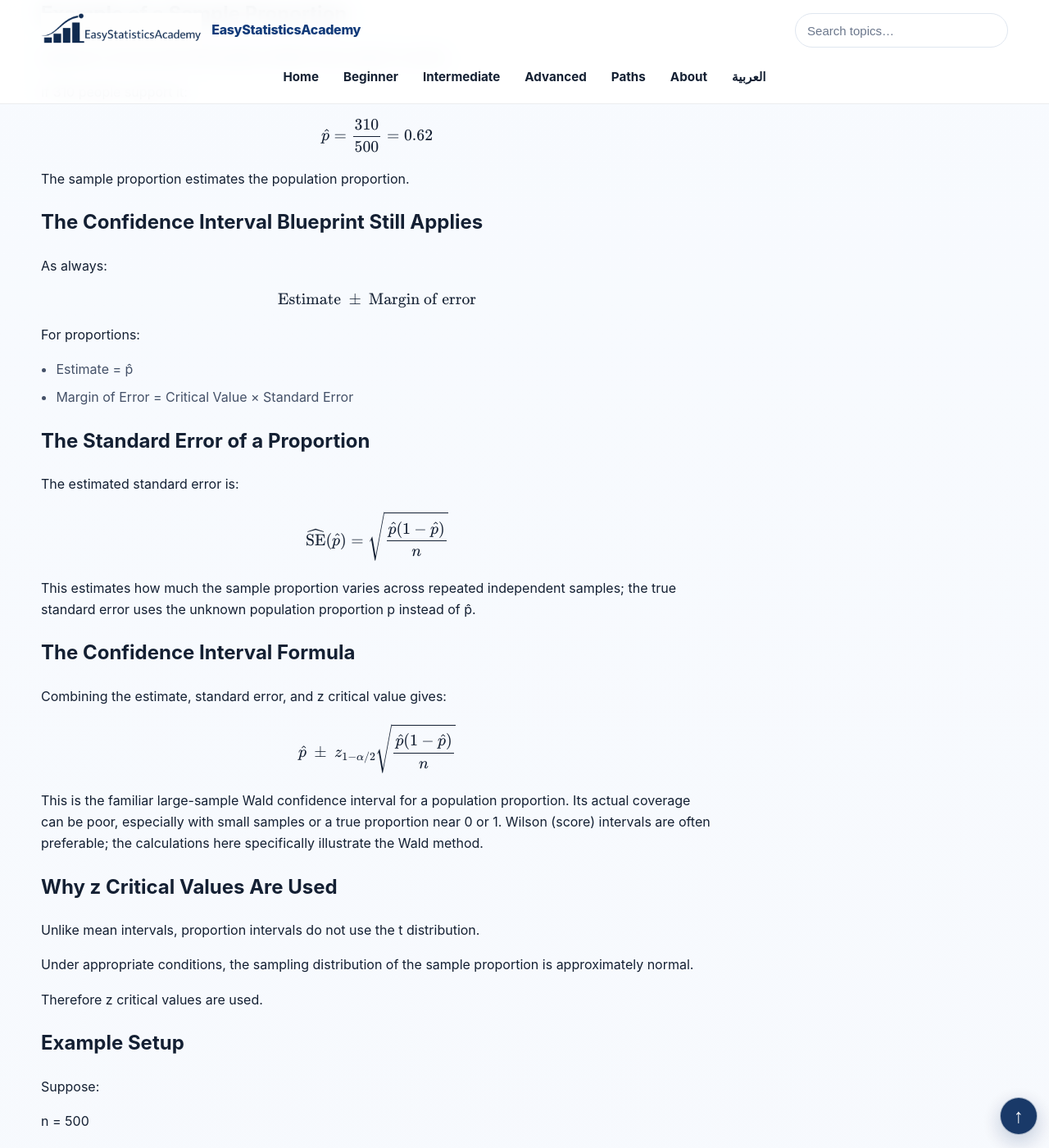
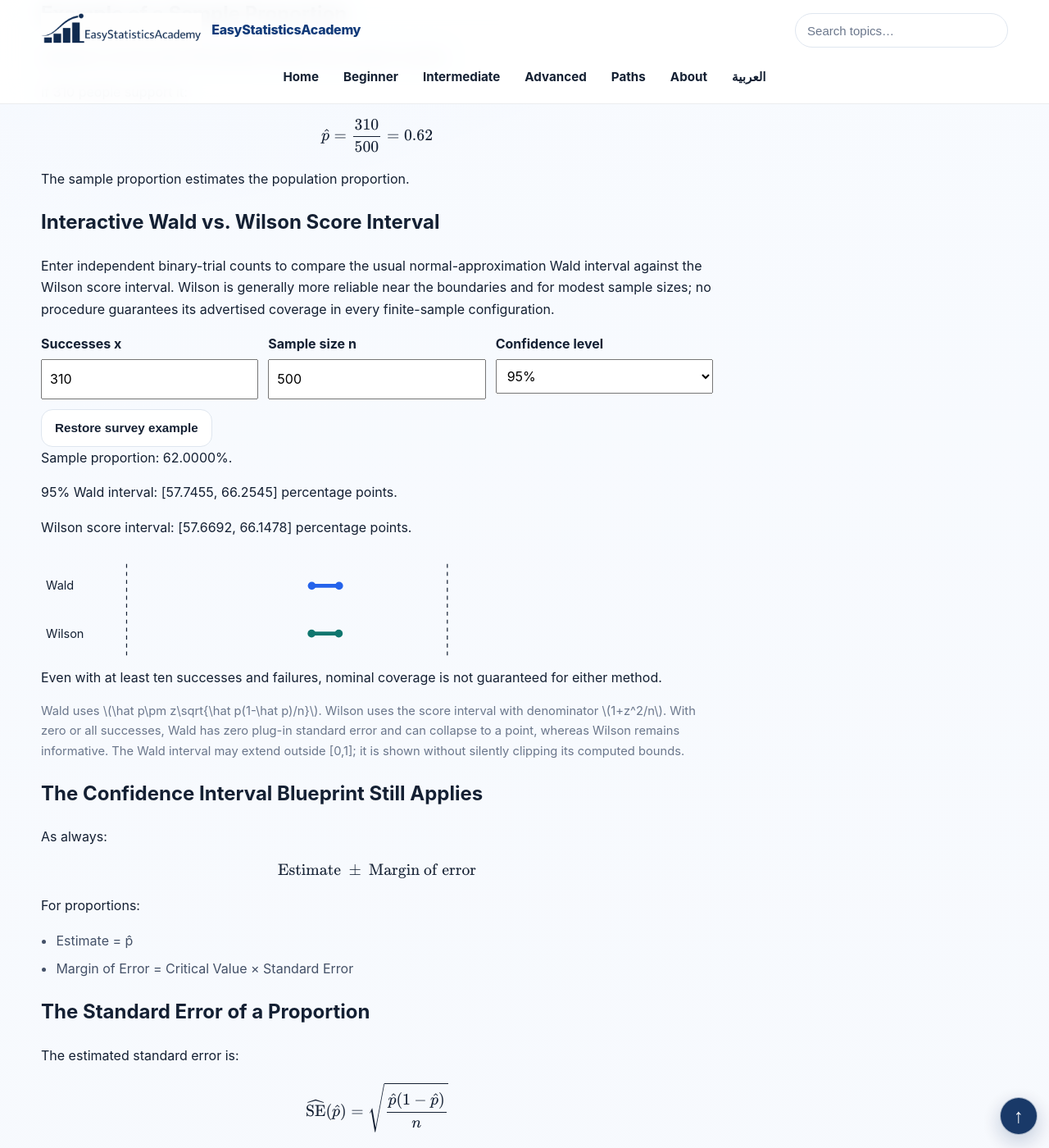
Before and after one commit to ammar-homaida-statistics/easystatisticsacademy, a Jekyll site: the page built from inference/confidence-intervals/ci-for-proportion/index.md, in a window 1280 px wide and 1400 px high, scrolled down 1340 px. Shown: the whole window at 82% size. Built offline with Jekyll 4.4.1, drawn with Linux system fonts in a browser that asks for light colours.

Commit message:
Batch #86: add interactive Wilson-versus-Wald comparison to single proportion lesson

```diff
--- a/inference/confidence-intervals/ci-for-proportion/index.md
+++ b/inference/confidence-intervals/ci-for-proportion/index.md
@@ -156,7 +156,40 @@ p\in[0,1]
       The sample proportion estimates the population proportion.
     </p>
 
-    <h2>The Confidence Interval Blueprint Still Applies</h2>
+
+    <section class="concept-box" id="esa-single-proportion-lab" aria-labelledby="esa-sp-heading">
+    <h2 id="esa-sp-heading">Interactive Wald vs. Wilson Score Interval</h2>
+    <p>Enter independent binary-trial counts to compare the usual normal-approximation Wald interval against the Wilson score interval. Wilson is generally more reliable near the boundaries and for modest sample sizes; no procedure guarantees its advertised coverage in every finite-sample configuration.</p>
+    <div class="esa-sp-fields">
+      <div><label for="esa-sp-x">Successes x</label><input id="esa-sp-x" type="number" min="0" max="10000000" step="1" value="310" inputmode="numeric" aria-describedby="esa-sp-error esa-sp-warning"></div>
+      <div><label for="esa-sp-n">Sample size n</label><input id="esa-sp-n" type="number" min="1" max="10000000" step="1" value="500" inputmode="numeric" aria-describedby="esa-sp-error esa-sp-warning"></div>
+      <div><label for="esa-sp-level">Confidence level</label><select id="esa-sp-level"><option value="90">90%</option><option value="95" selected>95%</option><option value="99">99%</option></select></div>
+    </div>
+    <button type="button" class="btn btn-outline" id="esa-sp-reset">Restore survey example</button>
+    <p id="esa-sp-error" role="alert" hidden></p>
+    <section id="esa-sp-results" role="status" aria-live="polite" aria-atomic="true">
+      <p>Sample proportion: <output id="esa-sp-estimate">—</output>%.</p>
+      <p><output id="esa-sp-confidence">95</output>% Wald interval: [<output id="esa-sp-waldlo">—</output>, <output id="esa-sp-waldhi">—</output>] percentage points.</p>
+      <p>Wilson score interval: [<output id="esa-sp-wilsonlo">—</output>, <output id="esa-sp-wilsonhi">—</output>] percentage points.</p>
+      <svg id="esa-sp-chart" viewBox="0 0 470 116" role="img" aria-label="Wald and Wilson score confidence intervals" style="display:block;width:100%;height:auto;max-width:570px"></svg>
+      <p id="esa-sp-warning" role="status" aria-live="polite"></p>
+    </section>
+    <p class="muted-mini">Wald uses \\(\\hat p\\pm z\\sqrt{\\hat p(1-\\hat p)/n}\\). Wilson uses the score interval with denominator \\(1+z^2/n\\). With zero or all successes, Wald has zero plug-in standard error and can collapse to a point, whereas Wilson remains informative. The Wald interval may extend outside [0,1]; it is shown without silently clipping its computed bounds.</p>
+    <noscript><p>Enable JavaScript for the interactive comparison; the formulas above remain available without it.</p></noscript>
+    </section>
+    <style>
+    #esa-single-proportion-lab{max-width:100%;min-width:0;box-sizing:border-box;overflow-wrap:anywhere}
+    #esa-single-proportion-lab .esa-sp-fields{display:grid;grid-template-columns:repeat(auto-fit,minmax(min(100%,190px),1fr));gap:12px;margin:12px 0}
+    #esa-single-proportion-lab label{display:block;font-weight:650;margin-bottom:6px}
+    #esa-single-proportion-lab :is(input,select){box-sizing:border-box;width:100%;max-width:100%;padding:9px;font:inherit}
+    #esa-single-proportion-lab :is(input,button,select):focus-visible{outline:2px solid var(--accent);outline-offset:2px}
+    #esa-single-proportion-lab [hidden]{display:none!important}
+    #esa-single-proportion-lab #esa-sp-error{font-weight:700;color:#b42318}
+    </style>
+    <script defer src="/js/newcombe-two-proportion.js"></script>
+    <script defer src="/js/wald-wilson-one-proportion.js"></script>
+
+<h2>The Confidence Interval Blueprint Still Applies</h2>
 
     <p>
       As always:
```
